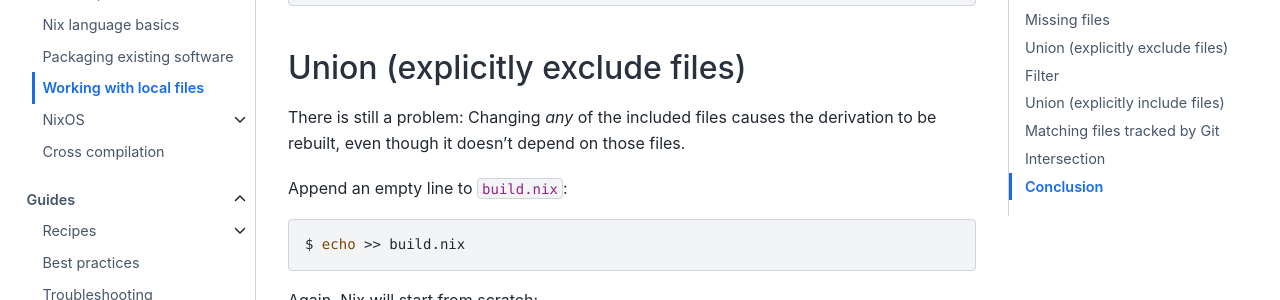
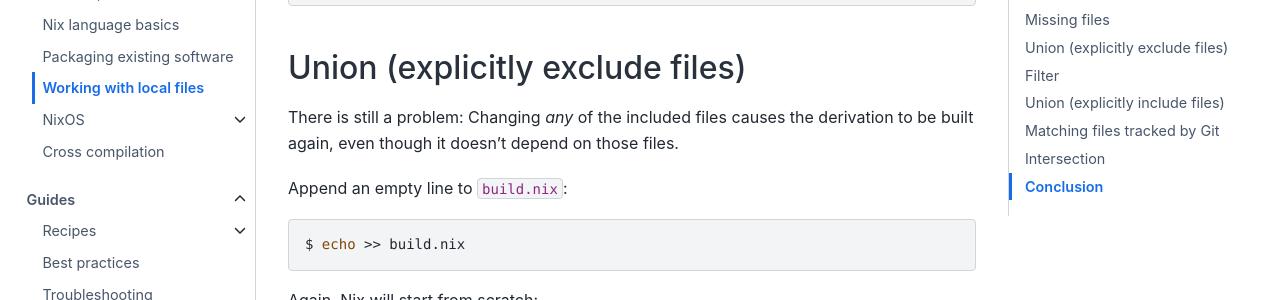
Before and after one commit to NixOS/nix.dev, a Sphinx documentation site: the page built from source/tutorials/file-sets.md, in a window 1280 px wide and 1400 px high, scrolled down 8359 px. Shown: the part 153-453 px from the top of the window. Built offline with Sphinx 7.4.7 and the Sphinx Book theme 1.1.4, drawn with Linux system fonts in a browser that asks for light colours; some of the changed text lies outside the part shown.

Commit message:
Minor changes after review

```diff
--- a/source/tutorials/file-sets.md
+++ b/source/tutorials/file-sets.md
@@ -408,7 +408,7 @@
 ## Union (explicitly exclude files)
 
 There is still a problem:
-Changing _any_ of the included files causes the derivation to be rebuilt, even though it doesn't depend on those files.
+Changing _any_ of the included files causes the derivation to be built again, even though it doesn't depend on those files.
 
 Append an empty line to `build.nix`:
 
```
Also changed, not shown: other parts of source/tutorials/file-sets.md (+3 -2 lines).
